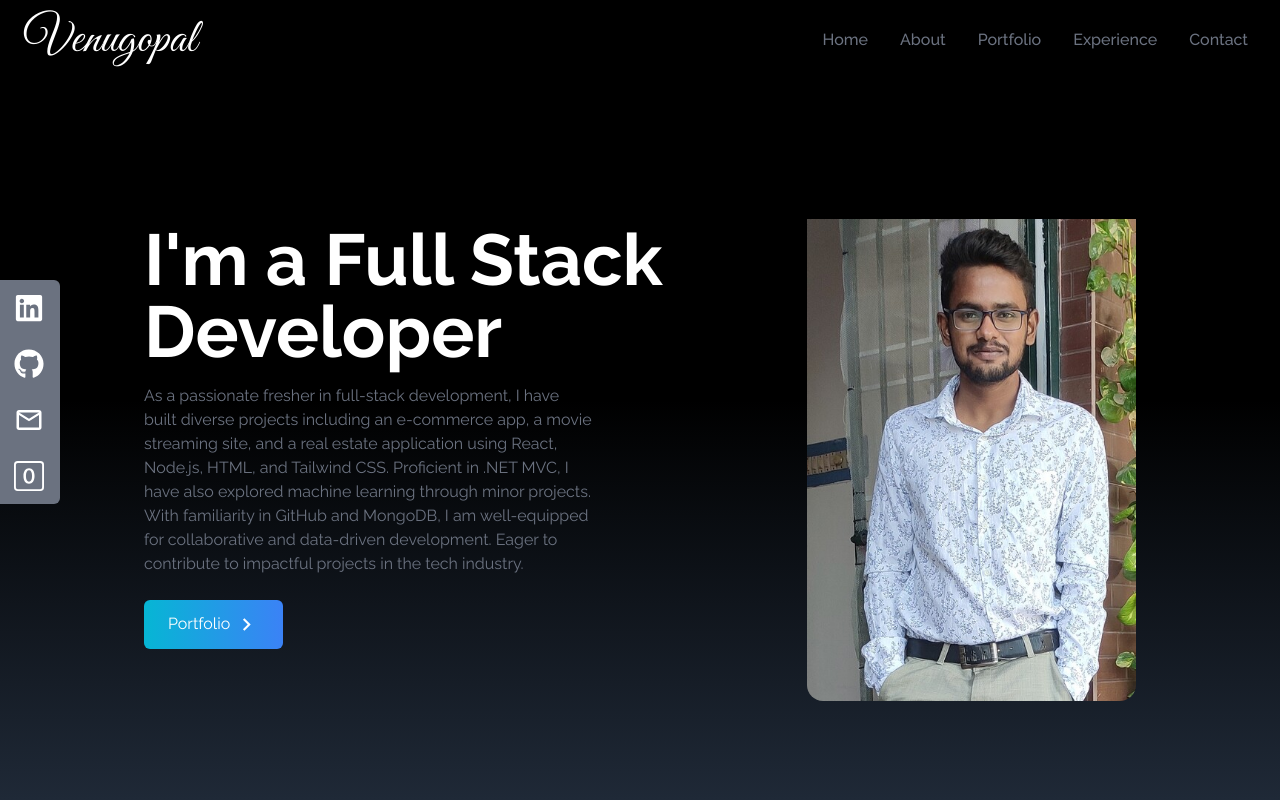
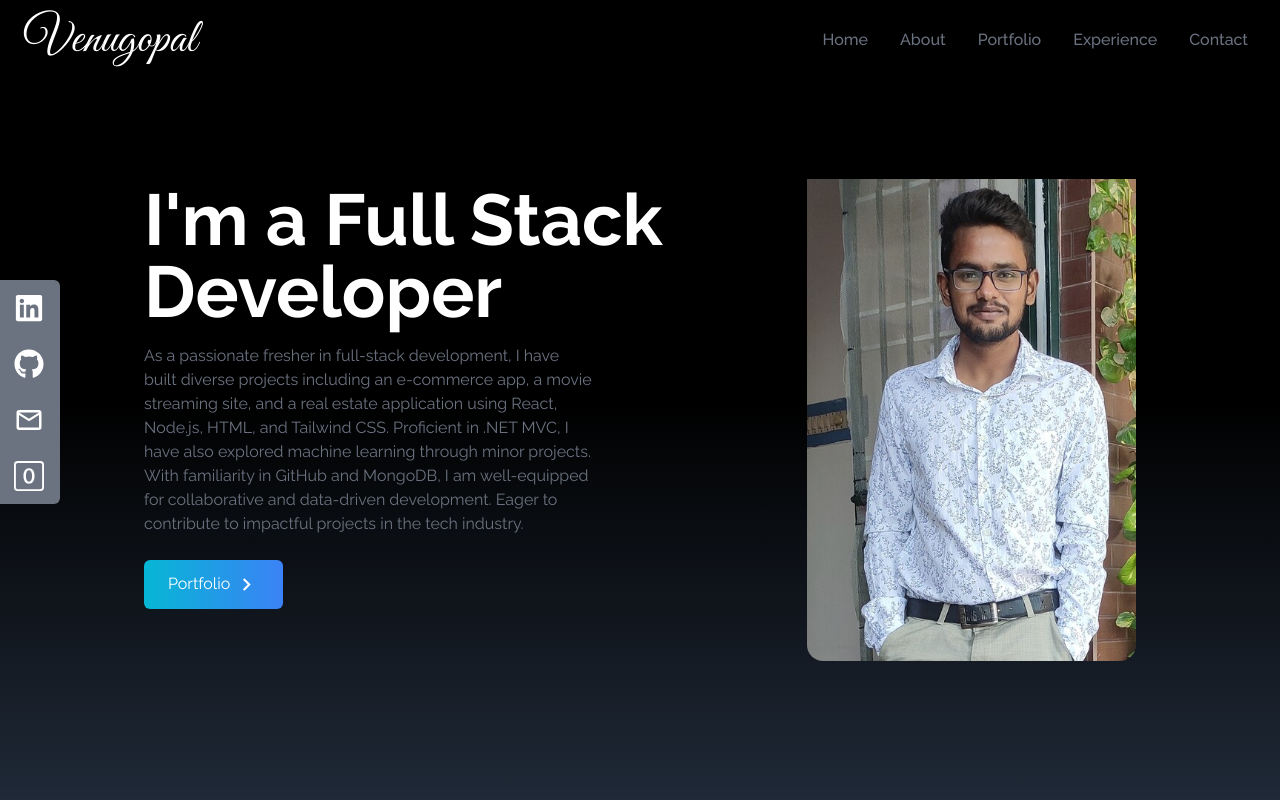
Before and after one commit to BisaVenugopal/MyPortfolio, a React (Create React App) app: page / in a window 1280 px wide. Shown: the top 800 px of the page. Built offline with nearby package versions, Linux system fonts and the light colour scheme.

Commit message:
Update Home.jsx

```diff
--- a/src/components/Home.jsx
+++ b/src/components/Home.jsx
@@ -4,7 +4,7 @@
 import { Link } from 'react-scroll';
 const Home = () => {
   return (
-    <div name="home" className='h-screen  w-full bg-gradient-to-b from-black via-black to-gray-800 pt-20 '>
+    <div name="home" className='h-screen  w-full bg-gradient-to-b from-black via-black to-gray-800 pt-35 '>
       <div className='max-w-screen-lg mx-auto flex flex-col items-center justify-center h-full px-4 md:flex-row '>
         <div className='flex flex-col justify-center h-full'>
             <h2 className='text-4xl sm:text-7xl font-bold text-white'>I'm a Full Stack Developer</h2>
```
